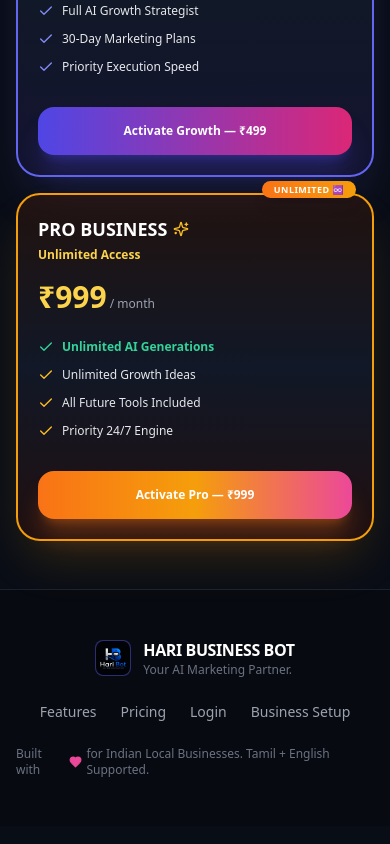
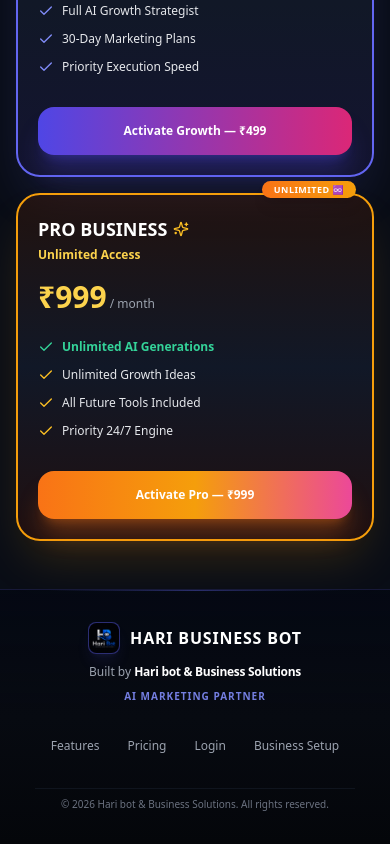
Before and after one commit to hariharanmct06/Hari-Business-Bot, a Next.js app: page / in a window 390 px wide. Shown: the part 4706-5550 px from the top of the page. Built offline with nearby package versions, Linux system fonts and the light colour scheme.

Commit message:
Surgically update website footer with exact branding Built by Hari bot & Business Solutions and responsive AI SaaS layout

```diff
--- a/src/components/Footer.tsx
+++ b/src/components/Footer.tsx
@@ -2,31 +2,73 @@
 
 import React from 'react';
 import Link from 'next/link';
-import { Bot, Heart } from 'lucide-react';
 
 export const Footer: React.FC = () => {
   return (
-    <footer className="bg-[#070a11] border-t border-gray-800/80 text-gray-400 py-12 px-4 sm:px-6 lg:px-8">
-      <div className="max-w-7xl mx-auto flex flex-col md:flex-row items-center justify-between gap-6">
-        <div className="flex items-center gap-3">
-          <div className="w-9 h-9 rounded-lg bg-indigo-600/20 border border-indigo-500/30 flex items-center justify-center overflow-hidden">
-            <img src="/logo.png" alt="Hari Bot Logo" className="w-full h-full object-cover rounded-lg" />
+    <footer className="w-full bg-gradient-to-b from-gray-950/80 via-[#070a11] to-[#04060a] border-t border-indigo-500/20 text-gray-400 py-8 sm:py-10 px-4 sm:px-6 lg:px-8 relative overflow-hidden">
+      {/* Subtle top glow line */}
+      <div className="absolute top-0 left-1/2 -translate-x-1/2 w-3/4 sm:w-1/2 h-px bg-gradient-to-r from-transparent via-indigo-500/40 to-transparent" />
+
+      <div className="max-w-4xl mx-auto flex flex-col items-center text-center space-y-5 sm:space-y-6">
+        {/* Brand Logo & Name */}
+        <div className="flex flex-col items-center justify-center space-y-2">
+          <div className="flex items-center justify-center gap-2.5">
+            <div className="w-8 h-8 rounded-lg bg-indigo-600/20 border border-indigo-500/30 flex items-center justify-center overflow-hidden shrink-0 shadow-lg shadow-indigo-500/10">
+              <img src="/logo.png" alt="Hari Bot Logo" className="w-full h-full object-cover rounded-lg" />
+            </div>
+            <span className="font-extrabold text-white text-base sm:text-lg tracking-wider">
+              HARI BUSINESS BOT
+            </span>
           </div>
-          <div>
-            <span className="font-bold text-white tracking-tight">HARI BUSINESS BOT</span>
-            <span className="text-xs text-gray-500 block">Your AI Marketing Partner.</span>
-          </div>
+
+          {/* Main Branding Text - Exact required text and capitalization */}
+          <p className="text-xs sm:text-sm max-w-xs sm:max-w-md leading-relaxed px-2">
+            <span className="text-gray-400 font-normal">Built by </span>
+            <span className="text-white font-bold tracking-tight">Hari bot &amp; Business Solutions</span>
+          </p>
+
+          {/* Subtitle */}
+          <span className="text-[10px] sm:text-xs text-indigo-400/90 font-semibold tracking-widest uppercase">
+            AI Marketing Partner
+          </span>
         </div>
 
-        <div className="flex items-center gap-6 text-sm">
-          <Link href="/#features" className="hover:text-white transition-colors">Features</Link>
-          <Link href="/#pricing" className="hover:text-white transition-colors">Pricing</Link>
-          <Link href="/login" className="hover:text-white transition-colors">Login</Link>
-          <Link href="/onboarding" className="hover:text-white transition-colors">Business Setup</Link>
+        {/* Minimal Touch-Friendly Navigation Links */}
+        <div className="flex flex-wrap items-center justify-center gap-1 sm:gap-4 text-xs">
+          <Link
+            href="/#features"
+            className="min-h-[44px] min-w-[44px] px-3 flex items-center justify-center text-gray-400 hover:text-white transition-colors touch-feedback"
+          >
+            Features
+          </Link>
+          <span className="text-gray-700 hidden sm:inline">•</span>
+          <Link
+            href="/#pricing"
+            className="min-h-[44px] min-w-[44px] px-3 flex items-center justify-center text-gray-400 hover:text-white transition-colors touch-feedback"
+          >
+            Pricing
+          </Link>
+          <span className="text-gray-700 hidden sm:inline">•</span>
+          <Link
+            href="/login"
+            className="min-h-[44px] min-w-[44px] px-3 flex items-center justify-center text-gray-400 hover:text-white transition-colors touch-feedback"
+          >
+            Login
+          </Link>
+          <span className="text-gray-700 hidden sm:inline">•</span>
+          <Link
+            href="/onboarding"
+            className="min-h-[44px] min-w-[44px] px-3 flex items-center justify-center text-gray-400 hover:text-white transition-colors touch-feedback"
+          >
+            Business Setup
+          </Link>
         </div>
 
-        <div className="text-xs text-gray-500 flex items-center gap-1">
-          Built with <Heart className="w-3.5 h-3.5 text-pink-500 inline fill-pink-500" /> for Indian Local Businesses. Tamil + English Supported.
+        {/* Copyright / Footer Note */}
+        <div className="pt-2 border-t border-gray-800/40 w-full max-w-xs sm:max-w-sm">
+          <p className="text-[10px] sm:text-xs text-gray-500">
+            © {new Date().getFullYear()} Hari bot &amp; Business Solutions. All rights reserved.
+          </p>
         </div>
       </div>
     </footer>
```
